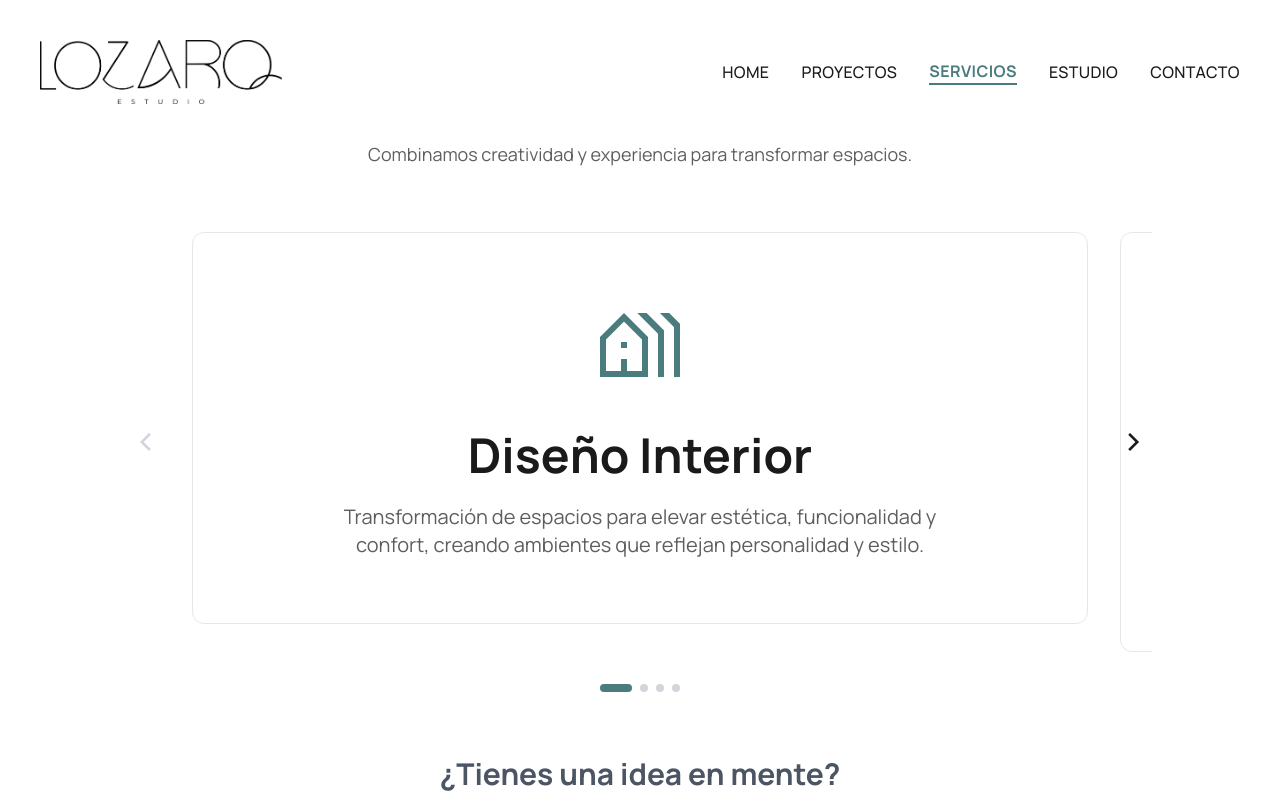
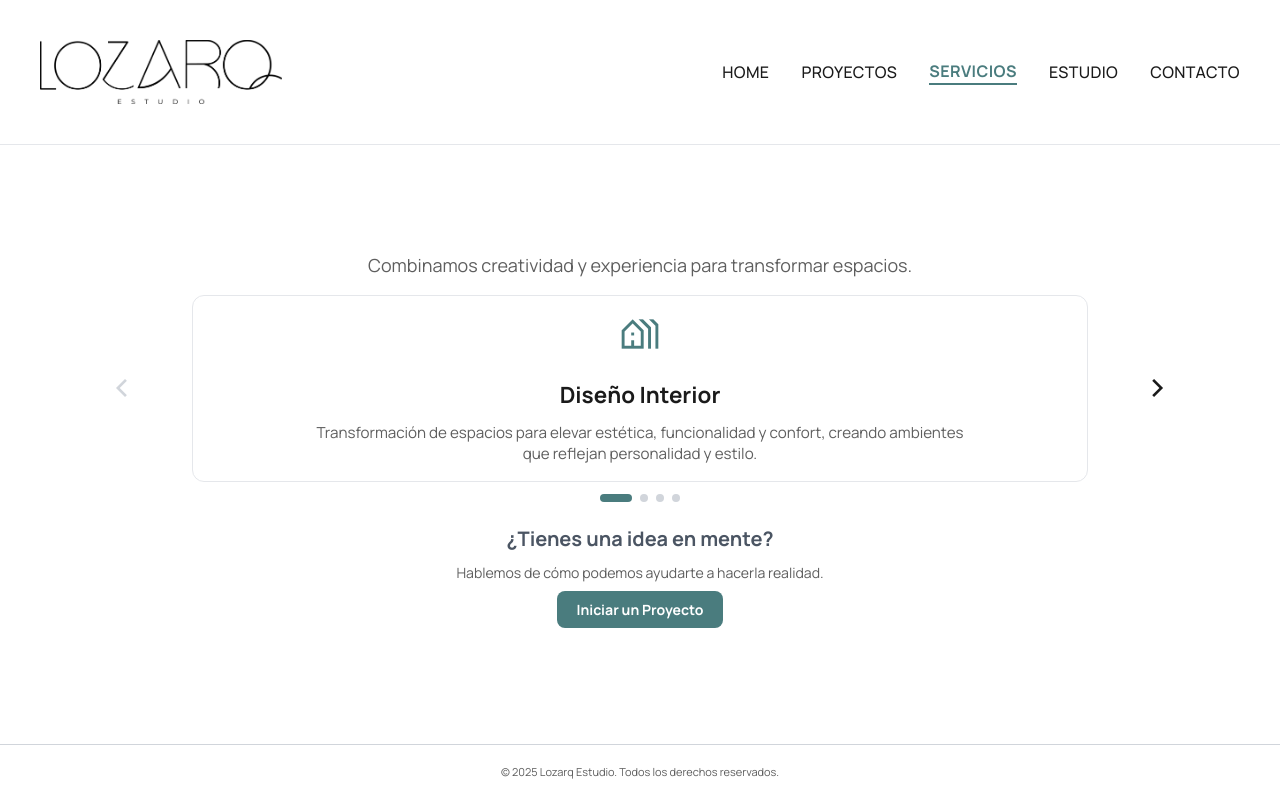
Before and after one commit to abeeflow/lozarq-web-app, a React (Vite) app: page /servicios in a window 1280 px wide. Shown: the top 800 px of the page. Built offline with nearby package versions, Linux system fonts and the light colour scheme; no server answers.

Commit message:
Mejora de diseño
Updates de html

```diff
--- a/src/components/Footer.tsx
+++ b/src/components/Footer.tsx
@@ -1,8 +1,8 @@
 export default function Footer() {
   return (
-    <footer className="mt-auto border-t border-gray-200 dark:border-gray-800 bg-background-light dark:bg-background-dark h-12">
-      <div className="mx-auto max-w-2xl px-4 h-full flex items-center justify-center">
-        <p className="text-center text-[10px] sm:text-xs text-text-light/50 dark:text-text-dark/60">
+    <footer className="relative z-40 mt-auto border-t border-gray-300 dark:border-gray-700 bg-background-light dark:bg-background-dark h-14">
+      <div className="mx-auto max-w-7xl px-6 h-full flex items-center justify-center">
+        <p className="text-center text-[10px] sm:text-[11px] text-text-light/70 dark:text-text-dark/70">
           © 2025 Lozarq Estudio. Todos los derechos reservados.
         </p>
       </div>
--- a/src/components/Header.tsx
+++ b/src/components/Header.tsx
@@ -14,7 +14,7 @@ export default function Header() {
 
   return (
     <>
-      <header className="absolute top-0 left-0 right-0 z-10 p-6 md:p-8 lg:p-10">
+      <header className="sticky top-0 left-0 right-0 z-50 p-6 md:p-8 lg:p-10 bg-background-light dark:bg-background-dark border-b border-gray-200 dark:border-gray-800">
         <div className="mx-auto flex max-w-7xl items-center justify-between">
 
           {/* Logo */}
@@ -110,12 +110,12 @@ export default function Header() {
         <>
           {/* Backdrop */}
           <div
-            className="fixed inset-0 bg-black bg-opacity-50 z-20 md:hidden"
+            className="fixed inset-0 bg-black bg-opacity-50 z-40 md:hidden"
             onClick={closeMobileMenu}
           />
 
           {/* Mobile Menu */}
-          <div className="fixed top-0 right-0 bottom-0 w-64 bg-background-light dark:bg-background-dark z-30 md:hidden shadow-xl transform transition-transform duration-300 ease-in-out">
+          <div className="fixed top-0 right-0 bottom-0 w-64 bg-background-light dark:bg-background-dark z-50 md:hidden shadow-xl transform transition-transform duration-300 ease-in-out">
             <div className="flex flex-col h-full p-6">
               {/* Close Button */}
               <div className="flex justify-end mb-8">
--- a/src/components/ProjectCard.tsx
+++ b/src/components/ProjectCard.tsx
@@ -15,7 +15,7 @@ export default function ProjectCard({ id, titulo, categoriaTitulo, img, size = '
   return (
     <Link
       to={linkTo}
-      className={`group relative block overflow-hidden rounded-xl h-full min-h-0 ${size}`}
+      className={`group relative block overflow-hidden rounded-xl w-full min-h-0 ${size}`}
     >
       <img
         src={img}
@@ -26,8 +26,8 @@ export default function ProjectCard({ id, titulo, categoriaTitulo, img, size = '
       {/* Título centrado en la mitad de la imagen */}
       {categoriaTitulo && (
         <div className="absolute inset-0 flex items-center justify-center">
-          <div className="w-full bg-white/60 backdrop-blur-sm py-3 md:py-4 rounded-sm group-hover:bg-white/75 transition-all flex items-center justify-center">
-            <h2 className="text-gray-900/70 text-2xl md:text-3xl lg:text-4xl font-medium tracking-wide uppercase text-center group-hover:text-gray-900/90 transition-all">
+          <div className="w-full bg-white/60 backdrop-blur-sm py-3 md:py-4 px-4 rounded-sm group-hover:bg-white/75 transition-all flex items-center justify-center">
+            <h2 className="text-gray-900/70 text-[clamp(1rem,2.6vw,2rem)] leading-tight tracking-normal uppercase whitespace-nowrap text-center group-hover:text-gray-900/90 transition-all">
               {categoriaTitulo}
             </h2>
           </div>
--- a/src/index.css
+++ b/src/index.css
@@ -9,3 +9,8 @@ body {
   -webkit-font-smoothing: antialiased;
   -moz-osx-font-smoothing: grayscale;
 }
+
+html, body {
+  width: 100%;
+  overflow-x: hidden;
+}
--- a/src/pages/ServiciosPage.tsx
+++ b/src/pages/ServiciosPage.tsx
@@ -31,74 +31,74 @@ export default function ServiciosPage() {
   };
 
   return (
-    <div className="relative flex min-h-screen w-full flex-col bg-background-light dark:bg-background-dark">
-      <div className="flex-1 w-full mx-auto px-4 sm:px-6 md:px-8 py-5">
-        <div className="max-w-5xl mx-auto">
-          <Header />
-          <main className="mt-10 pt-12 sm:pt-16 md:pt-20">
-            <div className="text-center mb-8 sm:mb-12 md:mb-16 px-4">
+    <div className="relative grid h-screen w-full grid-rows-[auto,1fr,auto] bg-background-light dark:bg-background-dark overflow-hidden">
+      <Header />
+      <div className="h-full min-h-0 w-full mx-auto px-[clamp(16px,4vw,56px)] py-[clamp(6px,1.2vw,10px)]">
+        <div className="max-w-5xl mx-auto h-full min-h-0">
+          <main className="h-full min-h-0 flex flex-col justify-center">
+            <div className="text-center mb-[clamp(10px,2vw,16px)] px-2">
               <p className="text-sm sm:text-base md:text-lg text-text-light/70 dark:text-text-dark/70 max-w-3xl mx-auto">
                 Combinamos creatividad y experiencia para transformar espacios.
               </p>
             </div>
 
-            <div className="relative mb-6 sm:mb-8">
-              {/* Desktop navigation buttons */}
+            <div className="relative mb-[clamp(8px,1.6vw,12px)]">
+              {/* Navigation buttons (visible on all sizes) */}
               <button
                 onClick={prevSlide}
                 disabled={currentIndex === 0}
-                className={`hidden md:flex absolute left-0 top-1/2 -translate-y-1/2 z-10 flex-shrink-0 transition-colors ${
+                className={`flex absolute -left-3 sm:-left-4 md:-left-6 top-1/2 -translate-y-1/2 z-10 flex-shrink-0 transition-colors ${
                   currentIndex === 0
                     ? 'text-gray-300 dark:text-gray-700 cursor-not-allowed'
                     : 'text-text-light dark:text-text-dark hover:text-primary'
                 }`}
                 aria-label="Página anterior"
               >
-                <span className="material-symbols-outlined text-3xl md:text-4xl">chevron_left</span>
+                <span className="material-symbols-outlined text-2xl sm:text-3xl md:text-4xl">chevron_left</span>
               </button>
 
-              <div className="overflow-hidden px-0 md:px-12">
+              <div className="overflow-hidden px-4 md:px-6">
                 <div className="flex transition-transform duration-500 ease-in-out" style={{ transform: `translateX(-${currentIndex * 100}%)` }}>
                   {servicios.map((servicio, idx) => (
                     <div
                       key={idx}
-                      className="min-w-full w-full flex-shrink-0 px-2 sm:px-4"
+                      className="min-w-full w-full flex-shrink-0 px-2 sm:px-3"
                     >
-                      <div className="flex flex-col items-center gap-3 sm:gap-4 md:gap-6 lg:gap-8 rounded-lg sm:rounded-xl border border-gray-200 dark:border-gray-800 bg-background-light dark:bg-background-dark p-4 sm:p-6 md:p-10 lg:p-16 hover:shadow-lg transition-shadow max-w-4xl mx-auto">
+                      <div className="flex flex-col items-center gap-2 sm:gap-2 md:gap-3 lg:gap-4 rounded-lg sm:rounded-xl border border-gray-200 dark:border-gray-800 bg-background-light dark:bg-background-dark p-2 sm:p-2 md:p-3 lg:p-4 hover:shadow-lg transition-shadow max-w-4xl mx-auto">
                         <div className="text-primary">
-                          <span className="material-symbols-outlined text-5xl sm:text-6xl md:text-7xl lg:text-8xl">
+                          <span className="material-symbols-outlined text-[clamp(2rem,5vw,2.75rem)]">
                             {servicio.icono}
                           </span>
                         </div>
                         <div className="text-center w-full">
-                          <h2 className="text-xl sm:text-2xl md:text-3xl lg:text-4xl xl:text-5xl font-bold text-text-light dark:text-text-dark mb-2 sm:mb-3 md:mb-4 lg:mb-6 px-2">
+                          <h2 className="text-[clamp(1rem,2.2vw,1.4rem)] font-bold text-text-light dark:text-text-dark mb-1 sm:mb-2 md:mb-2 lg:mb-3 px-2">
                             {servicio.titulo}
                           </h2>
-                          <p className="text-xs sm:text-sm md:text-base lg:text-lg xl:text-xl text-text-light/70 dark:text-text-dark/70 max-w-2xl mx-auto leading-relaxed px-2">
+                          <p className="text-[clamp(0.8rem,1.2vw,0.95rem)] text-text-light/70 dark:text-text-dark/70 max-w-2xl mx-auto leading-snug px-2">
                             {servicio.desc}
                           </p>
                         </div>
                       </div>
                     </div>
-                  ))}
-                </div>
+                ))}
               </div>
+            </div>
 
               <button
                 onClick={nextSlide}
                 disabled={currentIndex === totalPages - 1}
-                className={`hidden md:flex absolute right-0 top-1/2 -translate-y-1/2 z-10 flex-shrink-0 transition-colors ${
+                className={`flex absolute -right-3 sm:-right-4 md:-right-6 top-1/2 -translate-y-1/2 z-10 flex-shrink-0 transition-colors ${
                   currentIndex === totalPages - 1
                     ? 'text-gray-300 dark:text-gray-700 cursor-not-allowed'
                     : 'text-text-light dark:text-text-dark hover:text-primary'
                 }`}
                 aria-label="Página siguiente"
               >
-                <span className="material-symbols-outlined text-3xl md:text-4xl">chevron_right</span>
+                <span className="material-symbols-outlined text-2xl sm:text-3xl md:text-4xl">chevron_right</span>
               </button>
             </div>
 
-            <div className="flex justify-center gap-2 mb-6 sm:mb-8">
+            <div className="flex justify-center gap-2 mb-[clamp(8px,1.6vw,12px)]">
               {Array.from({ length: totalPages }).map((_, idx) => (
                 <button
                   key={idx}
@@ -113,16 +113,16 @@ export default function ServiciosPage() {
               ))}
             </div>
 
-            <div className="text-center py-4 sm:py-6 md:py-8 px-4">
-              <h2 className="text-xl sm:text-2xl md:text-3xl font-bold text-gray-600 dark:text-gray-300/70 mb-3 sm:mb-4">
+            <div className="text-center py-[clamp(4px,0.9vw,10px)] px-2">
+              <h2 className="text-[clamp(0.95rem,2vw,1.25rem)] font-bold text-gray-600 dark:text-gray-300/70 mb-2 sm:mb-2">
                 ¿Tienes una idea en mente?
               </h2>
-              <p className="text-sm sm:text-base text-text-light/70 dark:text-text-dark/70 mb-4 sm:mb-6 max-w-2xl mx-auto">
+              <p className="text-[clamp(0.78rem,1.1vw,0.9rem)] text-text-light/70 dark:text-text-dark/70 mb-2 sm:mb-2 max-w-2xl mx-auto">
                 Hablemos de cómo podemos ayudarte a hacerla realidad.
               </p>
               <Link
                 to="/contacto"
-                className="inline-block px-5 sm:px-6 py-2.5 sm:py-3 bg-primary text-white text-sm sm:text-base font-bold rounded-lg hover:bg-opacity-90 transition-colors"
+                className="inline-block px-4 sm:px-5 py-1.5 sm:py-2 bg-primary text-white text-[clamp(0.85rem,1.1vw,0.95rem)] font-bold rounded-lg hover:bg-opacity-90 transition-colors"
               >
                 Iniciar un Proyecto
               </Link>
```
Also changed, not shown: src/pages/ContactoPage.tsx (+6 -6 lines), src/pages/EstudioPage.tsx (+28 -36 lines), src/pages/HomePage.tsx (+13 -13 lines), src/pages/ProyectosPage.tsx (+13 -15 lines).
